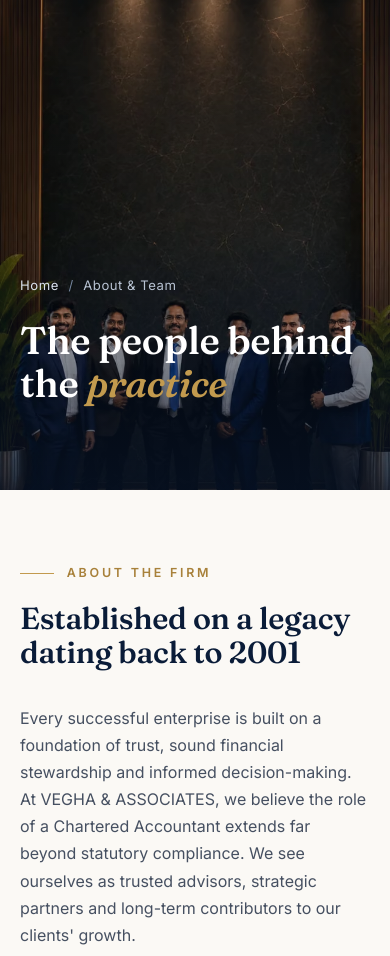
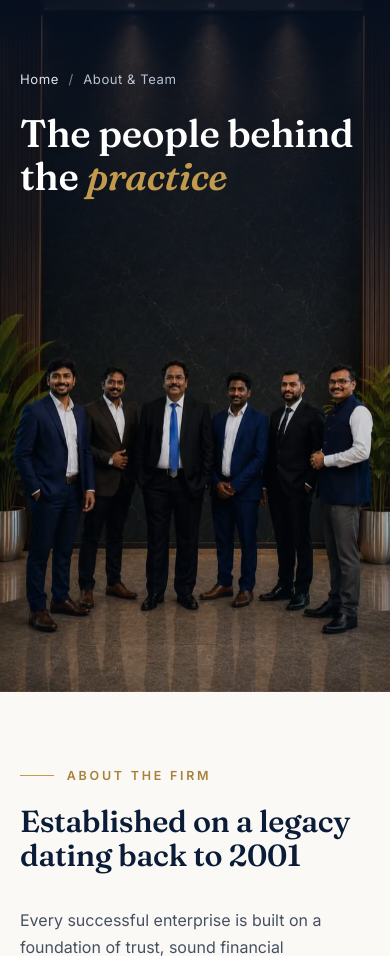
Before and after one commit to mahesh9403/vegha-associates, a PHP site: page /about.html in a window 390 px wide. Shown: the part 85-1041 px from the top of the page. Run offline with PHP 8.4, Linux system fonts and the light colour scheme.

Commit message:
fix(about): top-align hero copy on mobile so the group photo stays clear
The hero is bottom-aligned globally, which suits the desktop landscape
crop. The mobile crop is portrait with the partners in the lower ~45%,
so the headline landed across their faces while the wall above it went
unused.

Scoped to .hero--center (about.html is its only user) under
max-width:759px, matching the breakpoint at which the <picture> element
swaps in the mobile file:
- align-items: flex-start, so the copy sits in the empty wall
- object-position: center bottom, so no one is cropped
- min-height raised to clamp(560px, 82vh, 700px), which shows the
  portrait frame close to whole on a typical phone
- scrim gradient flipped to darken the top, where the text now is

Also moved two inline style attributes off the hero into the stylesheet.
They were overriding the existing .hero--center .hero__scrim rule, which
made it dead code; keeping them inline would have forced !important.
Desktop rendering is unchanged.

Co-Authored-By: Claude Opus 5 <noreply@anthropic.com>

```diff
--- a/about.html
+++ b/about.html
@@ -47,8 +47,8 @@
 <source media="(max-width:759px)" type="image/webp" srcset="assets/img/hero-about-mobile-900.webp 900w, assets/img/hero-about-mobile-640.webp 640w" sizes="100vw">
 <source type="image/avif" srcset="assets/img/hero-about-desktop-1484.avif 1484w, assets/img/hero-about-desktop-1100.avif 1100w" sizes="100vw">
 <source type="image/webp" srcset="assets/img/hero-about-desktop-1484.webp 1484w, assets/img/hero-about-desktop-1100.webp 1100w" sizes="100vw">
-<img src="assets/img/hero-about-desktop-1484.webp" alt="The partners of VEGHA &amp; ASSOCIATES at the Firm's Hyderabad office" width="1484" height="1060" fetchpriority="high" decoding="async" style="object-position:center 30%"></picture></div>
-<div class="hero__scrim" style="background:linear-gradient(to top, rgba(7,18,36,.82), rgba(7,18,36,.12) 55%, rgba(7,18,36,.3))"></div>
+<img src="assets/img/hero-about-desktop-1484.webp" alt="The partners of VEGHA &amp; ASSOCIATES at the Firm's Hyderabad office" width="1484" height="1060" fetchpriority="high" decoding="async"></picture></div>
+<div class="hero__scrim"></div>
 <div class="wrap hero__wrap"><div class="hero__inner">
 <nav class="breadcrumb" aria-label="Breadcrumb"><ol><li><a href="index.html">Home</a></li><li>About &amp; Team</li></ol></nav>
 <h1>The people behind the <em class="accent">practice</em></h1>
--- a/assets/css/site.css
+++ b/assets/css/site.css
@@ -181,10 +181,20 @@ em.accent { font-style: italic; color: var(--gold-500); }
     linear-gradient(78deg, rgba(7,18,36,.88) 0%, rgba(7,18,36,.66) 38%, rgba(7,18,36,.18) 68%, rgba(7,18,36,.06) 100%),
     linear-gradient(to top, rgba(7,18,36,.72), transparent 42%);
 }
+/* about hero: group photograph, subject sits low in frame */
+.hero--center .hero__media img { object-position: center 30%; }
 .hero--center .hero__scrim {
-  background:
-    linear-gradient(rgba(7,18,36,.55), rgba(7,18,36,.55)),
-    linear-gradient(to top, rgba(7,18,36,.75), transparent 55%);
+  background: linear-gradient(to top, rgba(7,18,36,.82), rgba(7,18,36,.12) 55%, rgba(7,18,36,.3));
+}
+/* On mobile the portrait crop places the group low in frame, leaving the wall
+   above empty. Move the copy up into that space so no one's face is covered. */
+@media (max-width: 759px) {
+  .hero--center { align-items: flex-start; min-height: clamp(560px, 82vh, 700px); }
+  .hero--center .hero__wrap { padding-bottom: 1.5rem; }
+  .hero--center .hero__media img { object-position: center bottom; }
+  .hero--center .hero__scrim {
+    background: linear-gradient(to bottom, rgba(7,18,36,.86) 0%, rgba(7,18,36,.58) 32%, rgba(7,18,36,.14) 56%, rgba(7,18,36,.3) 100%);
+  }
 }
 
 .hero__wrap { --hero-pad: clamp(3rem, 8vh, 5.5rem); width: 100%; padding-block: var(--hero-pad); }
```
